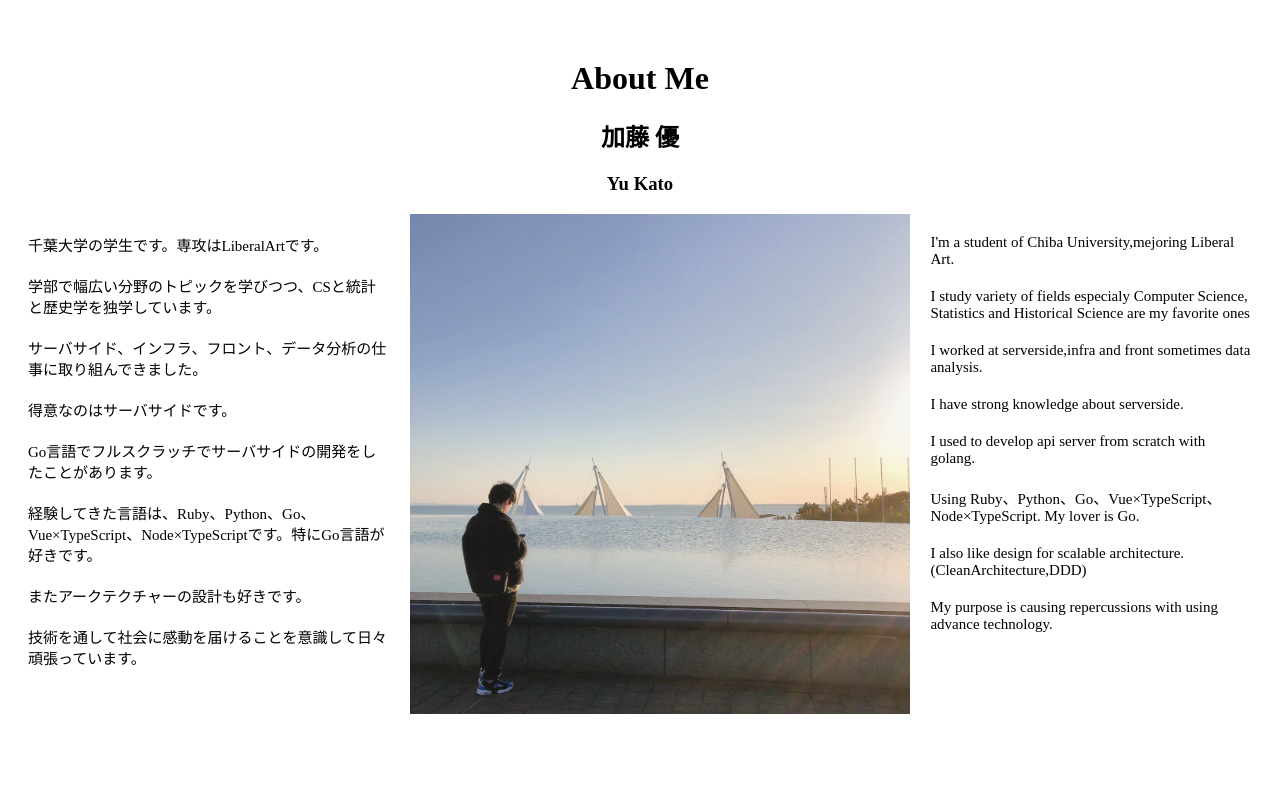
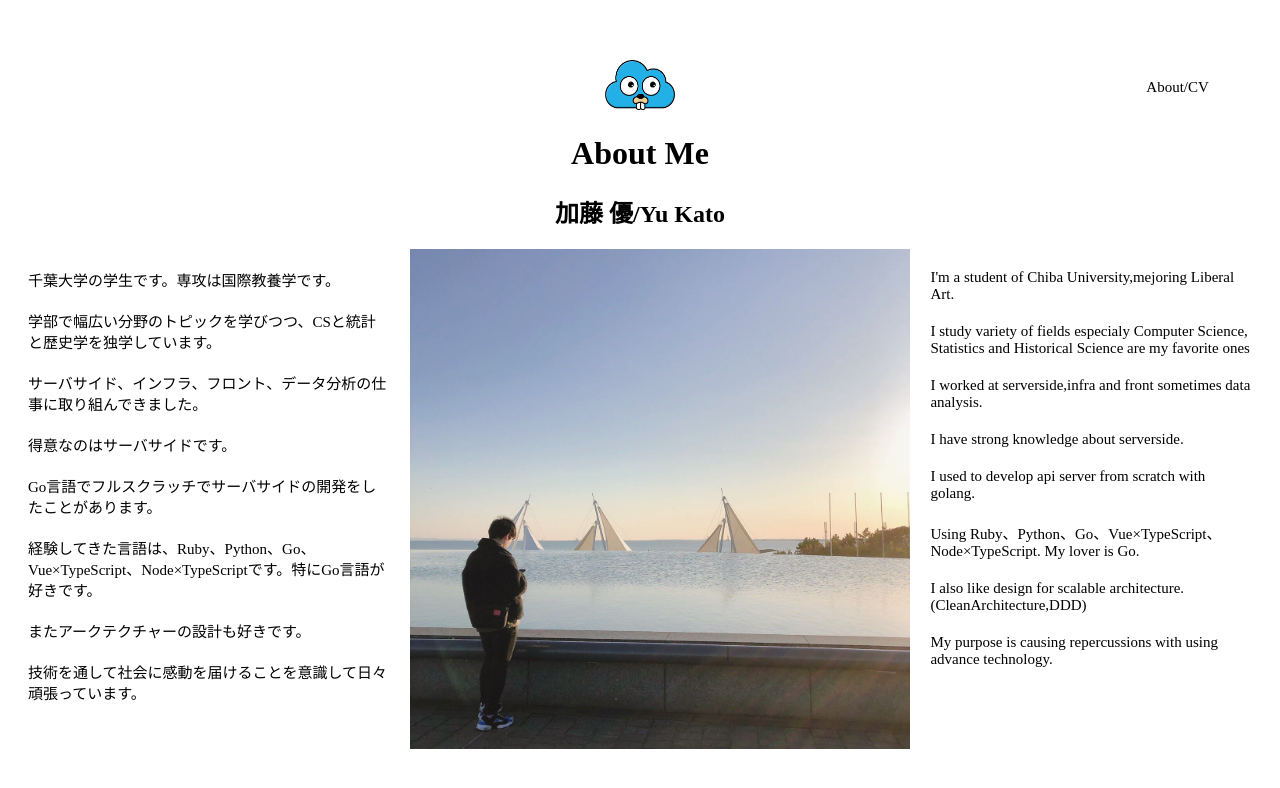
Before and after one commit to yutify/my-portfolio-site, a Vue app: page /about in a window 1280 px wide. Shown: the top 788 px of the page. Built offline with nearby package versions, Linux system fonts and the light colour scheme.

Commit message:
add header component

```diff
--- /dev/null
+++ b/src/components/Header.vue
@@ -0,0 +1,43 @@
+<template>
+     <header class="header-block">
+      <div class="header-boxes">
+        <div class="header-box1"></div>
+        <div class="header-box1">
+          <a href="/">
+            <img src="../../public/gopher-image.png" width="70px" height="50px">
+          </a>
+        </div>
+        <div class="header-box2">
+          <router-link to="/about" class="cv">About/CV</router-link>
+        </div>
+      </div>
+    </header>
+</template>
+
+<style scoped>
+.header-block {
+  display: block;
+}
+.header-boxes {
+  width: 90%;
+  margin: 0 auto;
+  display: flex;
+  justify-content: space-between;
+  flex-direction: row;
+  align-items: center;
+  flex-wrap: wrap;
+}
+.header-box1 {
+  flex: 1;
+  text-align: center;
+}
+.header-box2 {
+  flex: 1;
+  text-align: right;
+}
+.cv {
+  text-decoration: none;
+  font-size: 15px;
+  color:black;
+}
+</style>
--- a/src/components/HelloWorld.vue
+++ b/src/components/HelloWorld.vue
@@ -1,19 +1,6 @@
 <template>
   <div class="hello">
-    <div class="loader">Loading...</div>
-    <header class="header-block">
-      <div class="header-boxes">
-        <div class="header-box1"></div>
-        <div class="header-box1">
-          <a href="/">
-            <img src="../../public/gopher-image.png" width="70px" height="50px">
-          </a>
-        </div>
-        <div class="header-box2">
-          <router-link to="/about" class="cv">About/CV</router-link>
-        </div>
-      </div>
-    </header>
+    <Header></Header>
     <div class>
       <router-link class="text1" to="/about">
         <!-- <img src="../../public/gopher-st-image.png" width="50px" height="50px"/> -->
@@ -77,11 +64,15 @@
 
 <script lang="ts">
 import { Component, Prop, Vue } from 'vue-property-decorator';
+import Header from '@/components/Header.vue'
 
-@Component
-export default class HelloWorld extends Vue {
-  @Prop() private msg!: string;
-}
+@Component({
+    components: {
+        Header
+    }
+})
+export default class HelloWorld extends Vue {}
+
 </script>
 
 <!-- Add "scoped" attribute to limit CSS to this component only -->
@@ -169,54 +160,4 @@ a {
   width: 1em;
   height: 4em;
 }
-.loader {
-  color: dodgerblue;
-  text-indent: -9999em;
-  margin: 88px auto;
-  position: relative;
-  font-size: 11px;
-  -webkit-transform: translateZ(0);
-  -ms-transform: translateZ(0);
-  transform: translateZ(0);
-  -webkit-animation-delay: -0.08s;
-  animation-delay: -0.08s;
-}
-.loader:before,
-.loader:after {
-  position: absolute;
-  top: 0;
-  content: '';
-}
-.loader:before {
-  left: -1.5em;
-  -webkit-animation-delay: -0.32s;
-  animation-delay: -0.32s;
-}
-.loader:after {
-  left: 1.5em;
-}
-@-webkit-keyframes load1 {
-  0%,
-  80%,
-  100% {
-    box-shadow: 0 0;
-    height: 4em;
-  }
-  40% {
-    box-shadow: 0 -2em;
-    height: 5em;
-  }
-}
-@keyframes load1 {
-  0%,
-  80%,
-  100% {
-    box-shadow: 0 0;
-    height: 4em;
-  }
-  40% {
-    box-shadow: 0 -2em;
-    height: 5em;
-  }
-}
 </style>
--- a/src/views/About.vue
+++ b/src/views/About.vue
@@ -1,13 +1,11 @@
 <template>
   <div class="about">
+    <Header></Header>
     <h1>About Me</h1>
-    <h2>加藤 優</h2>
-    <h3>
-      <b>Yu Kato</b>
-    </h3>
+    <h2>加藤 優/Yu Kato</h2>
     <div class="boxes">
       <div style="text-align:left">
-        <p>千葉大学の学生です。専攻はLiberalArtです。</p>
+        <p>千葉大学の学生です。専攻は国際教養学です。</p>
         <p>学部で幅広い分野のトピックを学びつつ、CSと統計と歴史学を独学しています。</p>
         <p>サーバサイド、インフラ、フロント、データ分析の仕事に取り組んできました。</p>
         <p>得意なのはサーバサイドです。</p>
@@ -34,6 +32,19 @@
   </div>
 </template>
 
+<script lang="ts">
+import { Component, Vue } from 'vue-property-decorator';
+import Header from '@/components/Header.vue';
+
+@Component({
+    components: {
+        Header
+    }
+})
+
+export default class About extends Vue {}
+</script>
+
 <style scoped>
 @media screen and (max-width:480px){
   .image {
--- a/src/views/RelatedService.vue
+++ b/src/views/RelatedService.vue
@@ -1,5 +1,6 @@
 <template>
   <div class="related_service">
+      <Header></Header>
       <h1>開発に関わったサービス</h1>
       <div>
           <a href="https://pre.1tap.chat/">
@@ -24,6 +25,19 @@
   </div>
 </template>
 
+<script lang="ts">
+import { Component, Vue } from 'vue-property-decorator';
+import Header from '@/components/Header.vue';
+
+@Component({
+    components: {
+        Header
+    }
+})
+
+export default class Service extends Vue {}
+</script>
+
 <style scoped>
 a {
     text-decoration: none;
--- a/src/views/WorkedAt.vue
+++ b/src/views/WorkedAt.vue
@@ -1,5 +1,6 @@
 <template>
   <div class="worked_at">
+    <Header></Header>
     <h1>職歴</h1>
     <div>
         <h2>2018:05~2019:04</h2>
@@ -21,7 +22,7 @@
             <li>WordPress</li>
         </div>
         <h2>2019:01~2019:03</h2>
-        <p>ゼロからわかるDeepLearning(oreilly社)を教材にして初心者向けに機械学習の講師をした。</p>
+        <p>ゼロからわかるDeepLearning(O'reilly社)を教材にして初心者向けに機械学習の講師をした。</p>
         <h3>身に付けた技術</h3>
         <div>
             <li>Python3</li>
@@ -69,6 +70,20 @@
     </div>
   </div>
 </template>
+
+<script lang="ts">
+import { Component, Vue } from 'vue-property-decorator';
+import Header from '@/components/Header.vue';
+
+@Component({
+    components: {
+        Header
+    }
+})
+
+export default class Work extends Vue {}
+</script>
+
 <style scoped>
 a {
     text-decoration: none;
```
